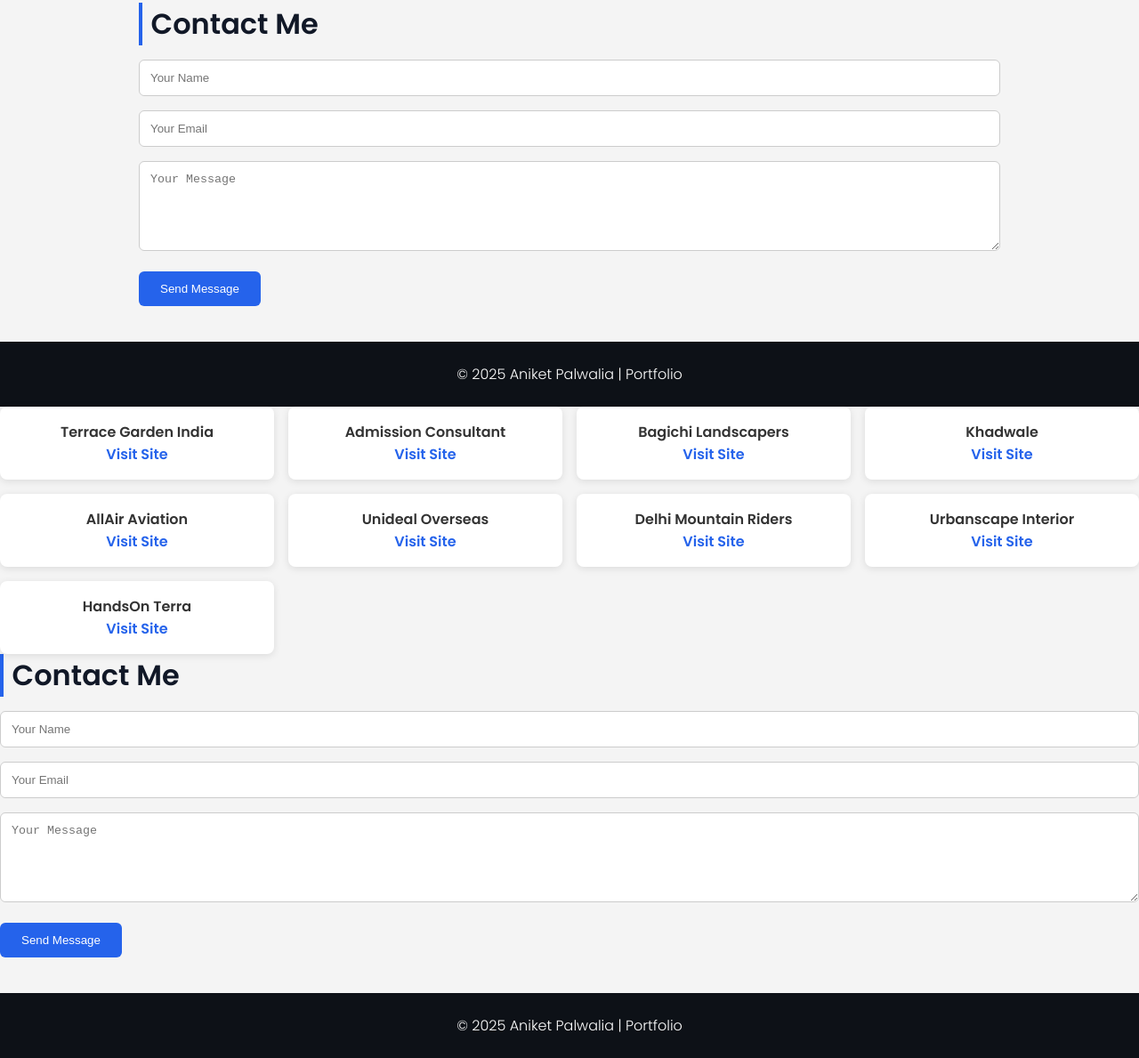
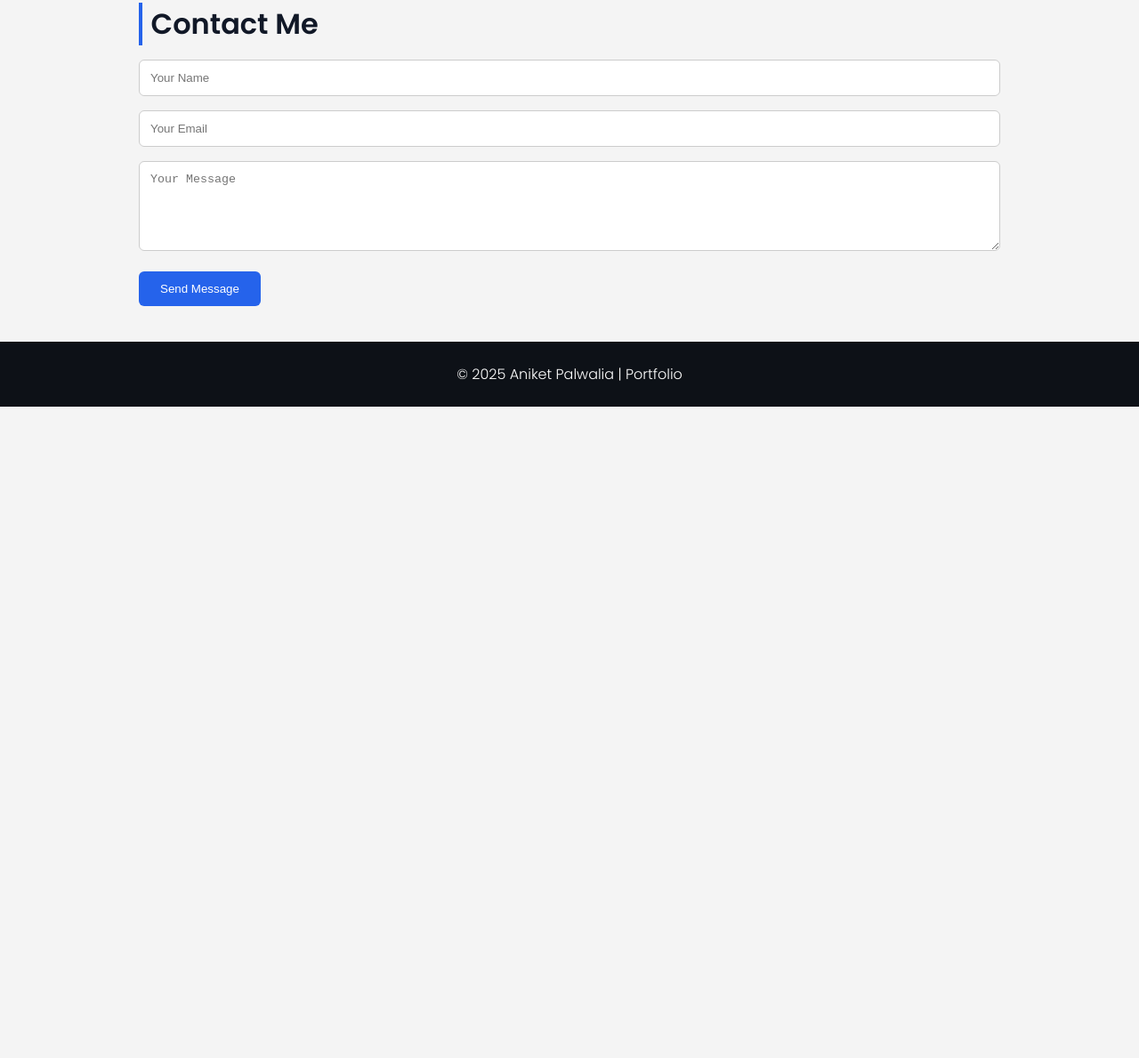
Before and after one commit to AniketPalwalia/Portfolio-aniket, a plain HTML site: page index.html in a window 1280 px wide. Shown: the part 1348-2537 px from the top of the page at 89% size. After the commit the page ends 1805 px from the top, so only its background shows below. Drawn offline with Linux system fonts and the light colour scheme.

Commit message:
Update index.html
Signed-off-by: AniketPalwalia <145320202+AniketPalwalia@users.noreply.github.com>

```diff
--- a/index.html
+++ b/index.html
@@ -162,12 +162,7 @@
       </form>
     </section>
   </div>
-
-  <footer>
-    <p>© 2025 Aniket Palwalia | Portfolio</p>
-  </footer>
-
-  <script>
+    <script>
     const rain = document.getElementById('rain');
     for (let i = 0; i < 150; i++) {
       const drop = document.createElement('div');
@@ -178,46 +173,7 @@
       rain.appendChild(drop);
     }
   </script>
-</body>
-</html>
-      <div class="projects">
-        <div class="card"><strong>Terrace Garden India</strong><br><a href="https://terracegardenindia.com" target="_blank">Visit Site</a></div>
-        <div class="card"><strong>Admission Consultant</strong><br><a href="https://admissionconsultant.in" target="_blank">Visit Site</a></div>
-        <div class="card"><strong>Bagichi Landscapers</strong><br><a href="https://bagichi.in" target="_blank">Visit Site</a></div>
-        <div class="card"><strong>Khadwale</strong><br><a href="https://khadwale.in" target="_blank">Visit Site</a></div>
-        <div class="card"><strong>AllAir Aviation</strong><br><a href="https://allairaviation.com" target="_blank">Visit Site</a></div>
-        <div class="card"><strong>Unideal Overseas</strong><br><a href="https://unidealoverseas.in" target="_blank">Visit Site</a></div>
-        <div class="card"><strong>Delhi Mountain Riders</strong><br><a href="https://delhimountainriders.com" target="_blank">Visit Site</a></div>
-        <div class="card"><strong>Urbanscape Interior</strong><br><a href="https://urbanscapeinterior.space" target="_blank">Visit Site</a></div>
-        <div class="card"><strong>HandsOn Terra</strong><br><a href="https://handsonterra.in" target="_blank">Visit Site</a></div>
-      </div>
-    </section>
-
-    <section>
-      <h2>Contact Me</h2>
-      <form action="https://formspree.io/f/xwkgrbqy" method="POST">
-        <input type="text" name="name" placeholder="Your Name" required>
-        <input type="email" name="email" placeholder="Your Email" required>
-        <textarea name="message" rows="5" placeholder="Your Message" required></textarea>
-        <button type="submit">Send Message</button>
-      </form>
-    </section>
-  </div>
 
   <footer>
     <p>© 2025 Aniket Palwalia | Portfolio</p>
   </footer>
-
-  <script>
-    const rain = document.getElementById('rain');
-    for (let i = 0; i < 150; i++) {
-      const drop = document.createElement('div');
-      drop.classList.add('drop');
-      drop.style.left = `${Math.random() * 100}vw`;
-      drop.style.animationDuration = `${0.3 + Math.random() * 0.7}s`;
-      drop.style.animationDelay = `${Math.random() * 5}s`;
-      rain.appendChild(drop);
-    }
-  </script>
-</body>
-</html>
```
